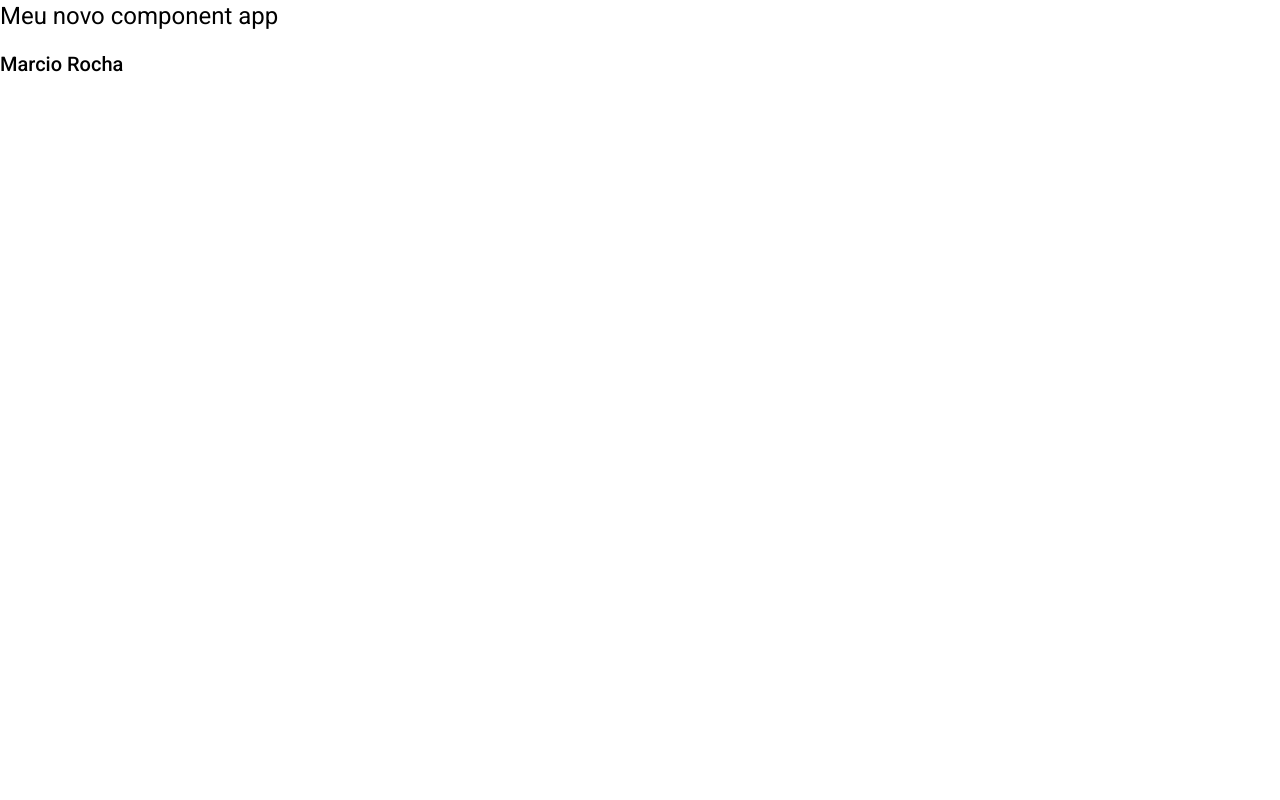
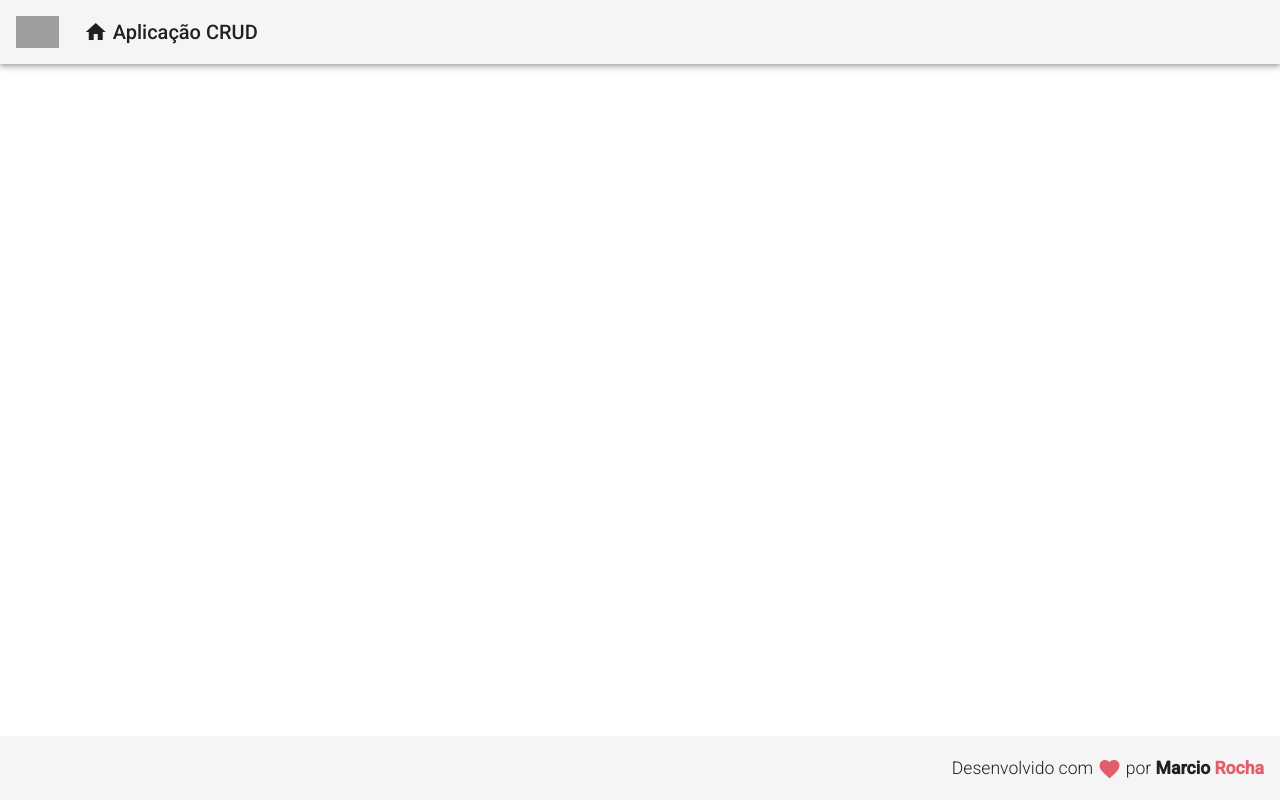
Before and after one commit to MarciovsRocha/CRUD_Angular, an Angular app in the folder frontend/: page / in a window 1280 px wide. Built offline with nearby package versions, Linux system fonts and the light colour scheme; grey boxes are pictures that could not be loaded.

Commit message:
iniciado desenvolvimento do SPA com novos componentes

```diff
--- a/frontend/src/app/app.component.html
+++ b/frontend/src/app/app.component.html
@@ -1,4 +1,2 @@
-<h1>
-    Meu novo component app
-</h1>
-<h2>{{nome}}</h2>
+<app-header></app-header>
+<app-footer></app-footer>
```
